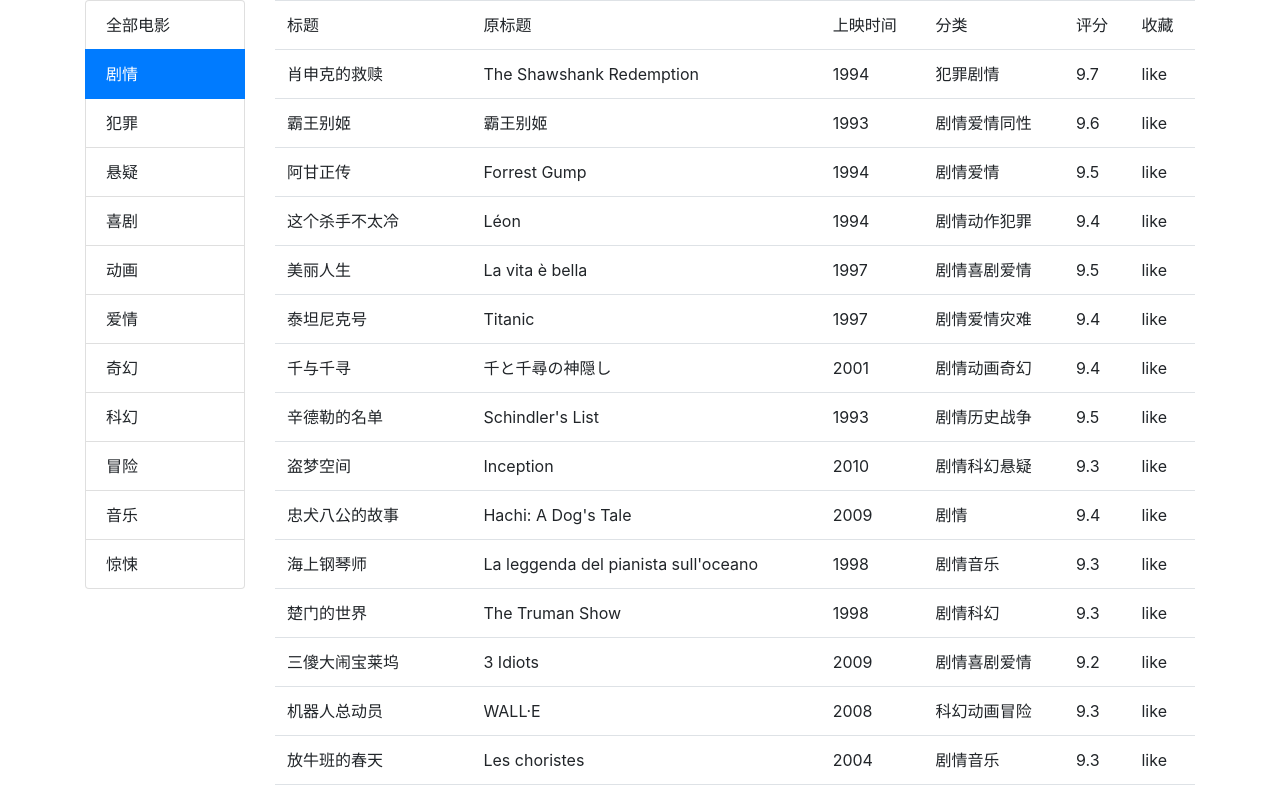
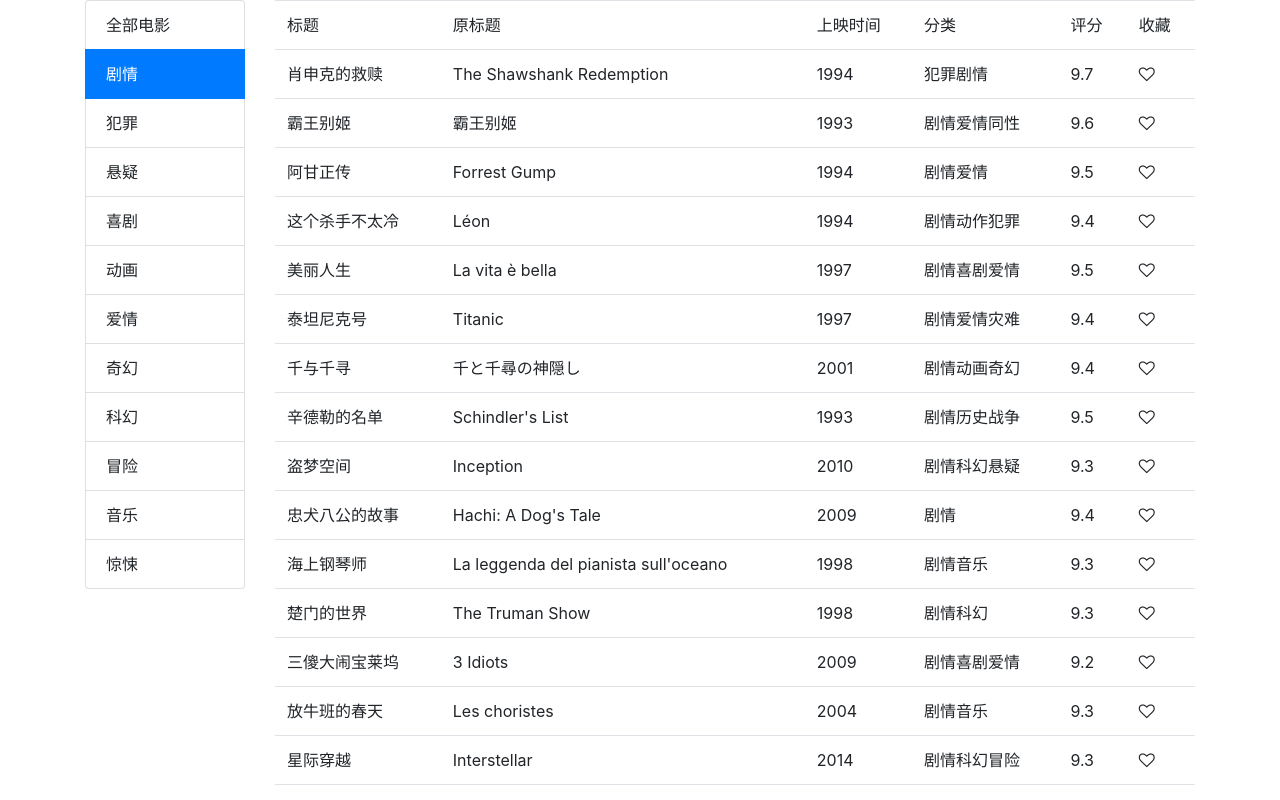
Before and after one commit to V-vincent/movies, a React app: page / in a window 1280 px wide. Both pictures are taken after a click on the item "剧情". Shown: the top 800 px of the page. Built offline with nearby package versions, Linux system fonts and the light colour scheme.

Commit message:
表头组件

```diff
--- /dev/null
+++ b/src/components/common/like.jsx
@@ -0,0 +1,15 @@
+import React from 'react';
+
+const Like = (props) => {
+  let classes = 'fa fa-heart';
+  if (!props.liked) classes += '-o';
+  return (
+    <i
+      onClick={props.onClick}
+      style={{ cursor: 'pointer' }}
+      className={classes}
+    />
+  );
+}
+
+export default Like;
--- a/src/components/movies.jsx
+++ b/src/components/movies.jsx
@@ -26,8 +26,21 @@ class Movies extends Component {
       selectedGenre: item
     })
   }
+  // 收藏操作
+  handleLike = (movie) => {
+    // console.log(movie)
+    // 使用不可变数据
+    const movies = [...this.state.movies];
+    const index = movies.indexOf(movie);
+    movies[index] = { ...movies[index] };
+    movies[index].liked = !movies[index].liked;
+    this.setState({ movies });
+  }
   render() {
     const { movies, genres, selectedGenre } = this.state;
+    const selectMovies = movies.filter(item => {
+      return item.genres.indexOf(selectedGenre) !== -1;
+    })
     return (
       <div className="row">
         <div className="col-2">
@@ -38,7 +51,7 @@ class Movies extends Component {
           />
         </div>
         <div className="col-10">
-          <MoviesTable movies={movies} />
+          <MoviesTable movies={selectMovies} onLike={this.handleLike} />
         </div>
       </div>
     );
--- a/src/components/table/moviesTable.jsx
+++ b/src/components/table/moviesTable.jsx
@@ -1,19 +1,34 @@
 import React from 'react';
+import Like from '../common/like';
+import TableHeader from './tableHeader'
 
-const MoviesTable = ({ movies }) => {
+const MoviesTable = ({ movies, onLike }) => {
+  const columns = [
+    {
+      path: 'title',
+      label: '标题',
+      content: (movie) => (
+        <a target="_blank" rel="noreferrer" href={movie.alt}>
+          {movie.title}
+        </a>
+      )
+    },
+    { path: 'original_title', label: "原标题" },
+    { path: 'year', label: "上映时间" },
+    { path: 'genres', label: "分类" },
+    { path: 'rating.average', label: "评分" },
+    {
+      key: 'like',
+      label: '收藏',
+      content: (movie) => (
+        <Like liked={movie.liked} onClick={() => onLike(movie)} />
+      )
+    }
+  ]
   return (
     <div>
       <table className="table">
-        <thead>
-          <tr>
-            <td>标题</td>
-            <td>原标题</td>
-            <td>上映时间</td>
-            <td>分类</td>
-            <td>评分</td>
-            <td>收藏</td>
-          </tr>
-        </thead>
+        <TableHeader columns={columns} />
         <tbody>
           {movies.map((movie) => (
             <tr key={movie.id}>
@@ -22,7 +37,7 @@ const MoviesTable = ({ movies }) => {
               <td>{movie.year}</td>
               <td>{movie.genres}</td>
               <td>{movie.rating.average}</td>
-              <td>like</td>
+              <td><Like liked={movie.liked} onClick={() => onLike(movie)} /></td>
             </tr>
           ))}
         </tbody>
--- /dev/null
+++ b/src/components/table/tableHeader.jsx
@@ -0,0 +1,16 @@
+import React from 'react';
+const TableHeader = ({ columns }) => {
+  return (
+    <thead>
+      <tr>
+        {columns.map(column => (
+          <td key={column.path || column.key}>
+            {column.label}
+          </td>
+        ))}
+      </tr>
+    </thead>
+  );
+}
+
+export default TableHeader;
```
Also changed, not shown: 1 other file (tests, documents, lock files or other folders).
